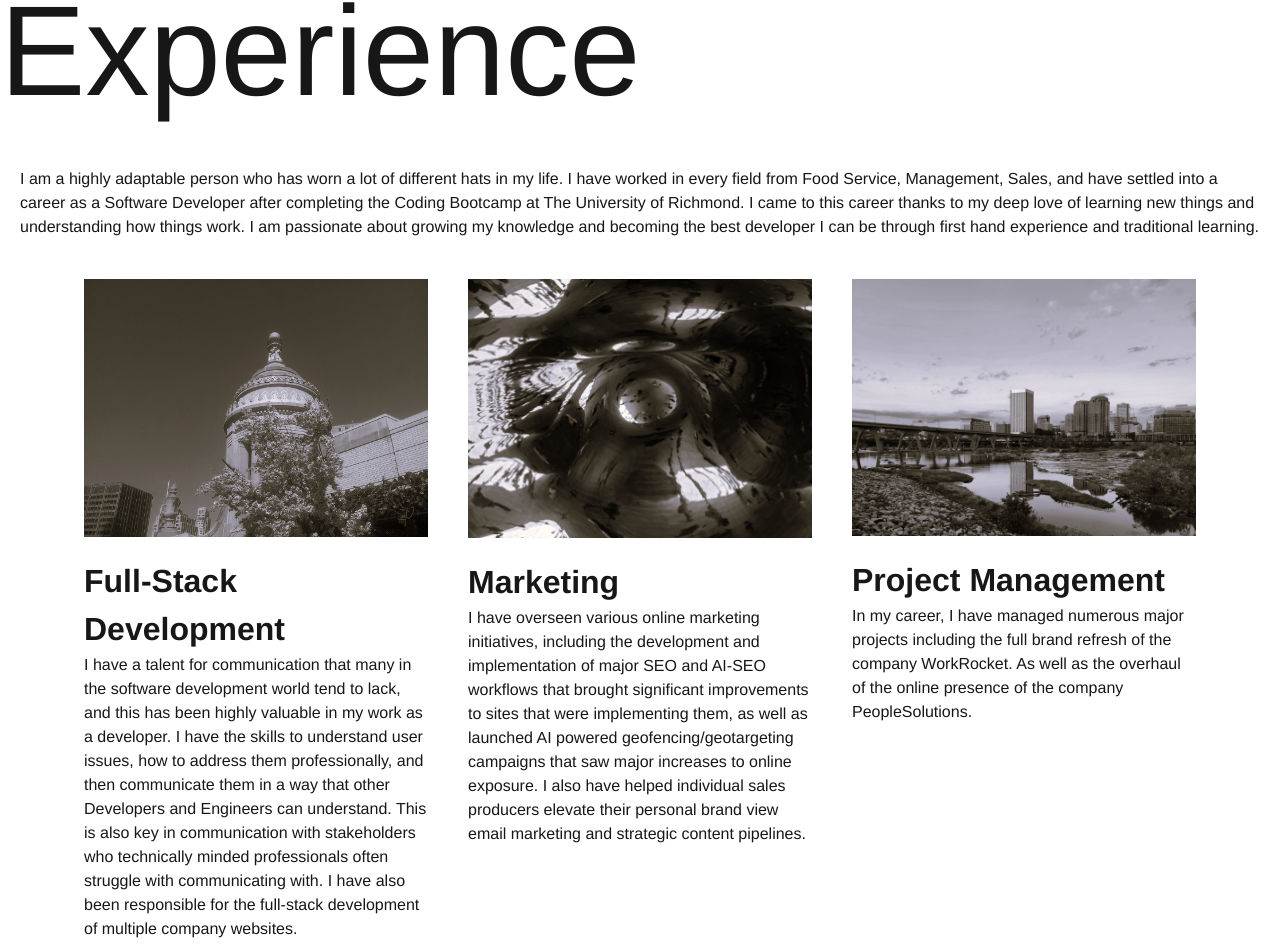
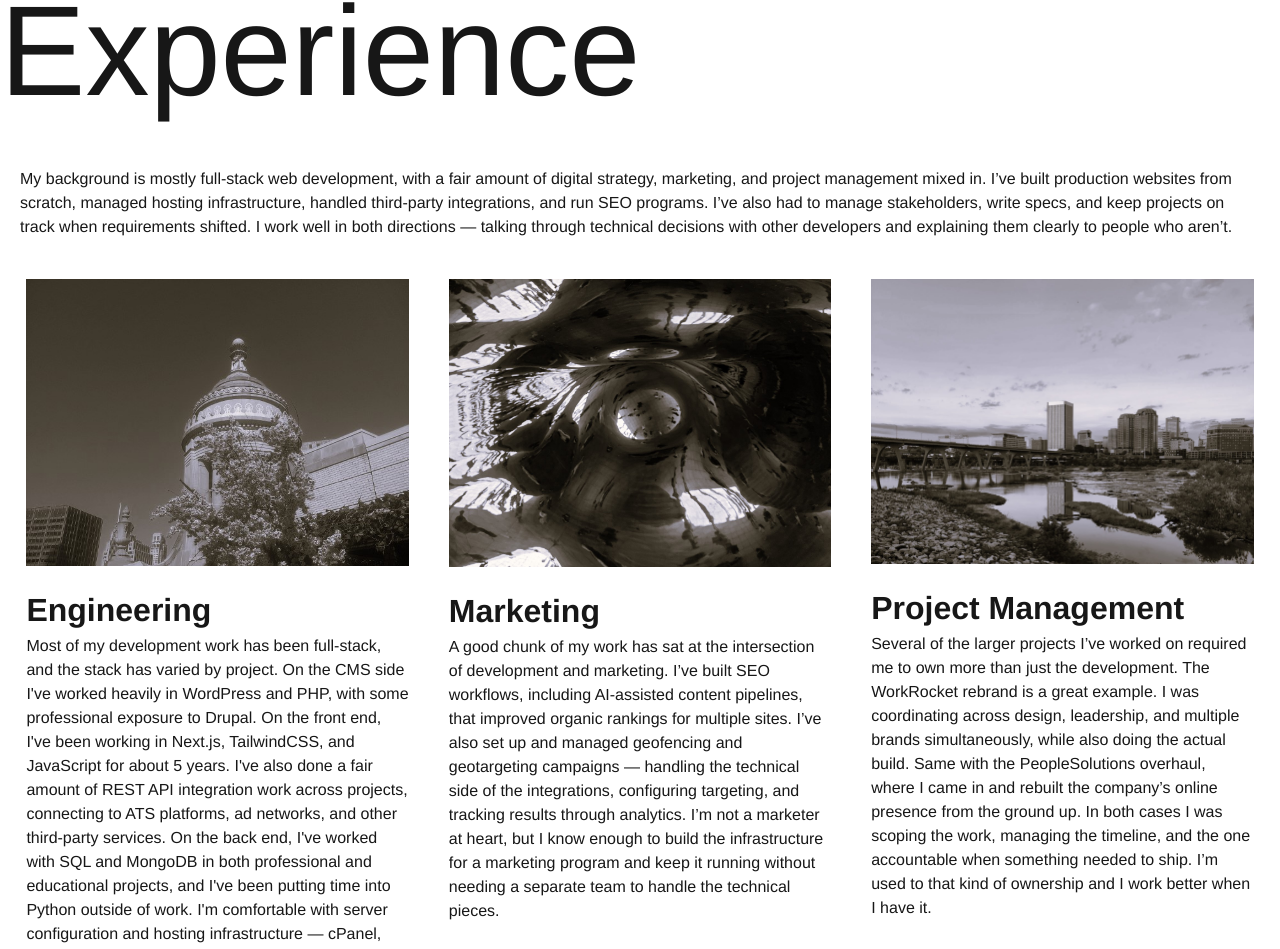
Before and after one commit to SamuraiHuey/portfolio2, a Next.js app: page /experience in a window 1280 px wide. Shown: the part 139-1088 px from the top of the page. Built offline with nearby package versions, Linux system fonts and the light colour scheme.

Commit message:
Updated experience copy

```diff
--- a/src/app/experience/page.js
+++ b/src/app/experience/page.js
@@ -8,32 +8,32 @@ export default function Home() {
   return (
     <main className="">
       <h1 className="title">Experience</h1>
-      <p className="p-5">I am a highly adaptable person who has worn a lot of different hats in my life. I have worked in every field from Food Service, Management, Sales, and have settled into a career as a Software Developer after completing the Coding Bootcamp at The University of Richmond. I came to this career thanks to my deep love of learning new things and understanding how things work. I am passionate about growing my knowledge and becoming the best developer I can be through first hand experience and traditional learning.</p>
+      <p className="p-5">My background is mostly full-stack web development, with a fair amount of digital strategy, marketing, and project management mixed in. I’ve built production websites from scratch, managed hosting infrastructure, handled third-party integrations, and run SEO programs. I’ve also had to manage stakeholders, write specs, and keep projects on track when requirements shifted. I work well in both directions — talking through technical decisions with other developers and explaining them clearly to people who aren’t.</p>
 
       <section className="flex grid-cols-3 justify-center items-top">
-        <div className="p-5 w-3/10">
+        <div className="p-5 w-33/100">
           <Image
             className=""
             src={Experience_1}
           />
-          <h2 className="mt-5">Full-Stack Development</h2>
-          <p>I have a talent for communication that many in the software development world tend to lack, and this has been highly valuable in my work as a developer. I have the skills to understand user issues, how to address them professionally, and then communicate them in a way that other Developers and Engineers can understand. This is also key in communication with stakeholders who technically minded professionals often struggle with communicating with. I have also been responsible for the full-stack development of multiple company websites.</p>
+          <h2 className="mt-5">Engineering</h2>
+          <p>Most of my development work has been full-stack, and the stack has varied by project. On the CMS side I've worked heavily in WordPress and PHP, with some professional exposure to Drupal. On the front end, I've been working in Next.js, TailwindCSS, and JavaScript for about 5 years. I've also done a fair amount of REST API integration work across projects, connecting to ATS platforms, ad networks, and other third-party services. On the back end, I've worked with SQL and MongoDB in both professional and educational projects, and I've been putting time into Python outside of work. I'm comfortable with server configuration and hosting infrastructure — cPanel, WHM, Interworx, VPS — and I use Git consistently and deploy to production regularly. I've also spent a lot of time as the only technical person in the room, which means I've had to get good at gathering requirements, pushing back when something won't work, and delivering in a way that non-technical stakeholders can actually evaluate. </p>
         </div>
-        <div className="p-5 w-3/10">
+        <div className="p-5 w-33/100">
           <Image
             className=""
             src={Experience_2}
           />
           <h2 className="mt-5">Marketing</h2>
-          <p>I have overseen various online marketing initiatives, including the development and implementation of major SEO and AI-SEO workflows that brought significant improvements to sites that were implementing them, as well as launched AI powered geofencing/geotargeting campaigns that saw major increases to online exposure. I also have helped individual sales producers elevate their personal brand view email marketing and strategic content pipelines.</p>
+          <p>A good chunk of my work has sat at the intersection of development and marketing. I’ve built SEO workflows, including AI-assisted content pipelines, that improved organic rankings for multiple sites. I’ve also set up and managed geofencing and geotargeting campaigns — handling the technical side of the integrations, configuring targeting, and tracking results through analytics. I’m not a marketer at heart, but I know enough to build the infrastructure for a marketing program and keep it running without needing a separate team to handle the technical pieces.</p>
         </div>
-        <div className="p-5 w-3/10">
+        <div className="p-5 w-33/100">
           <Image
             className=""
             src={Experience_3}
           />
           <h2 className="mt-5">Project Management</h2>
-          <p>In my career, I have managed numerous major projects including the full brand refresh of the company WorkRocket. As well as the overhaul of the online presence of the company PeopleSolutions.</p>
+          <p>Several of the larger projects I’ve worked on required me to own more than just the development. The WorkRocket rebrand is a great example. I was coordinating across design, leadership, and multiple brands simultaneously, while also doing the actual build. Same with the PeopleSolutions overhaul, where I came in and rebuilt the company’s online presence from the ground up. In both cases I was scoping the work, managing the timeline, and the one accountable when something needed to ship. I’m used to that kind of ownership and I work better when I have it.</p>
         </div>
 
       </section>
```
